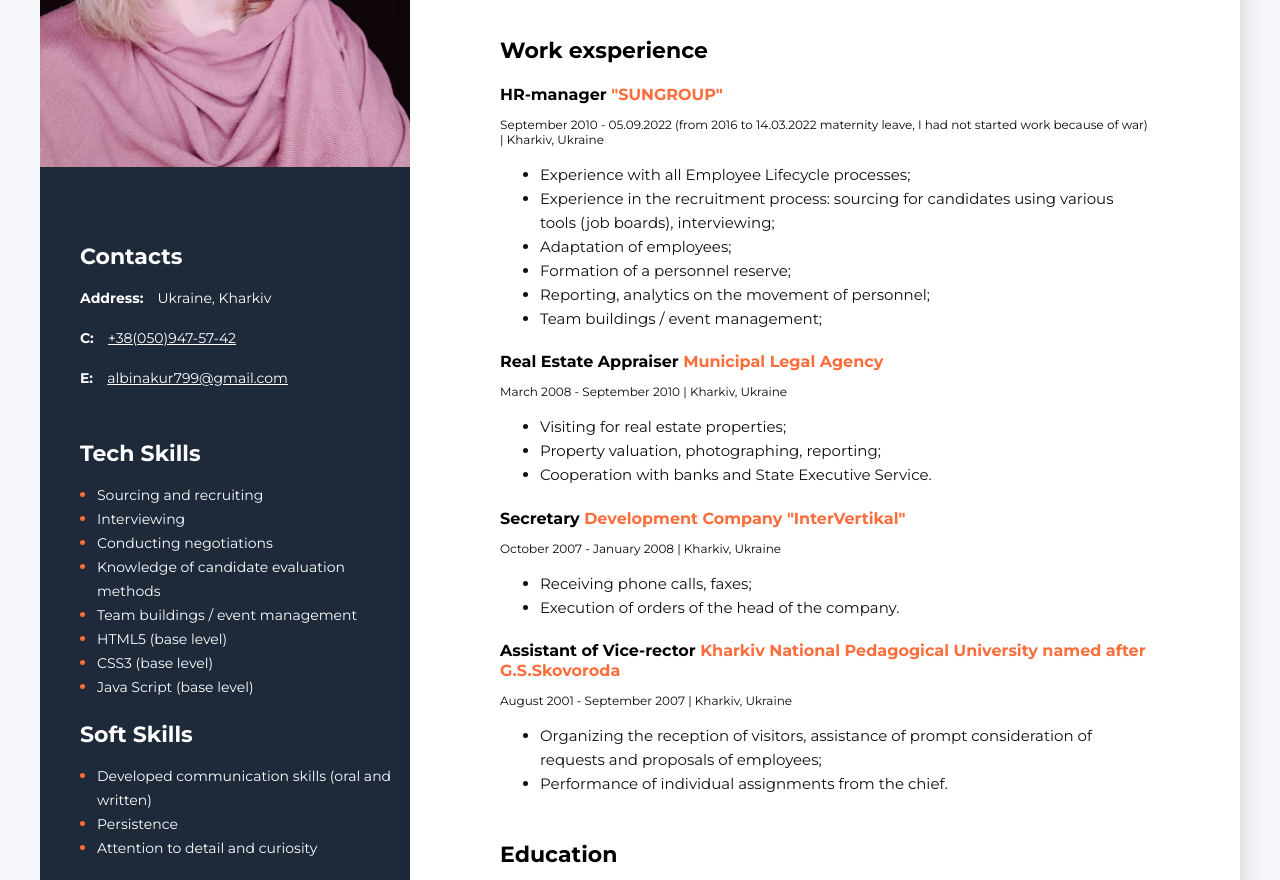
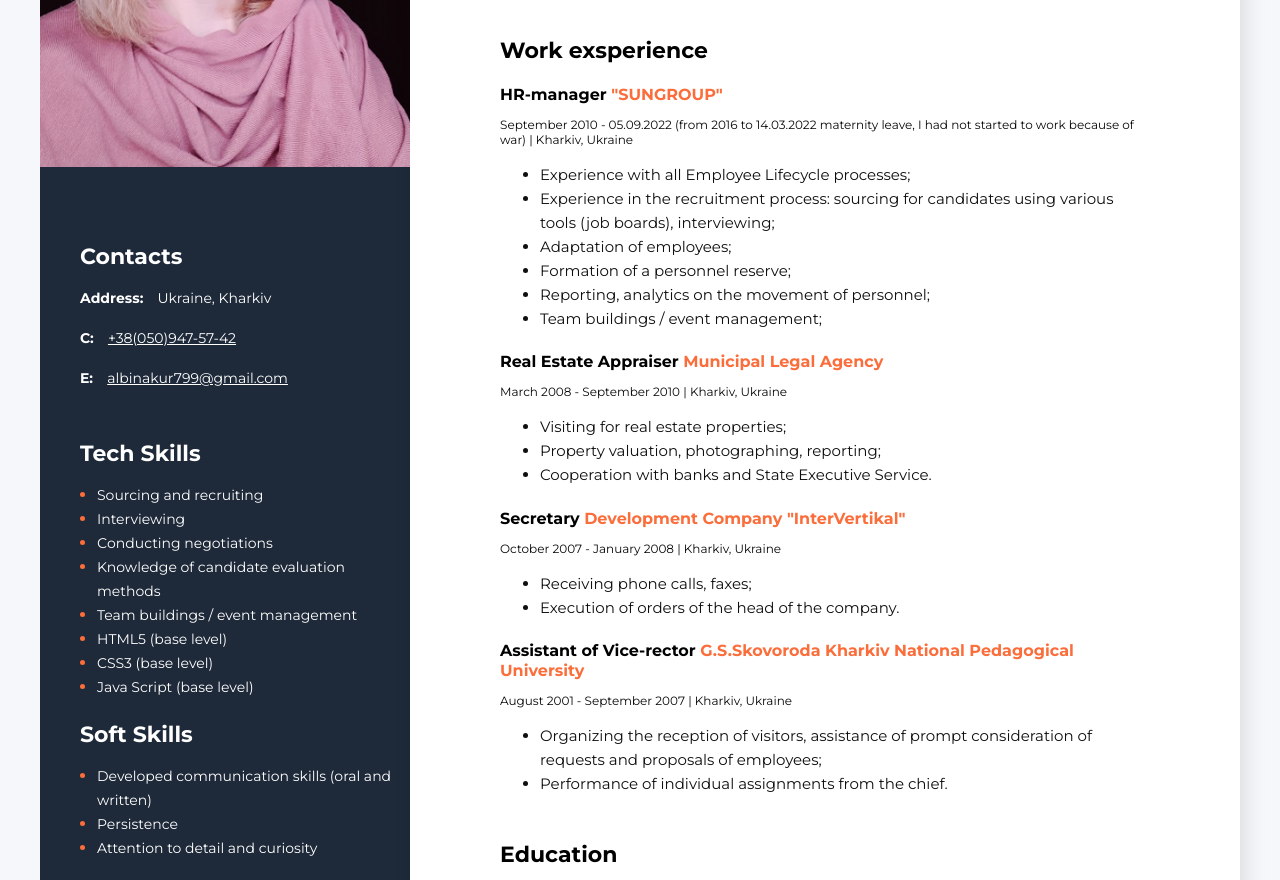
Before and after one commit to Albina-Bryzhan/cv, a plain HTML site: page index.html in a window 1280 px wide. Shown: the part 375-1255 px from the top of the page. Drawn offline with Linux system fonts and the light colour scheme.

Commit message:
Add files via upload

```diff
--- a/index.html
+++ b/index.html
@@ -64,7 +64,7 @@
             </h4>
             <p class="period">
               September 2010 - 05.09.2022 (from 2016 to 14.03.2022 maternity
-              leave, I had not started work because of war)
+              leave, I had not started to work because of war)
               <span class="line">|</span> Kharkiv, Ukraine
             </p>
             <ul class="work list">
@@ -129,9 +129,8 @@
             <h4 class="work_position">
               Assistant of Vice-rector
               <span class="organization"
-                >Kharkiv National Pedagogical University named after
-                G.S.Skovoroda</span
-              >
+                >G.S.Skovoroda Kharkiv National Pedagogical University
+              </span>
             </h4>
             <p class="period">
               August 2001 - September 2007 <span class="line">|</span> Kharkiv,
```
